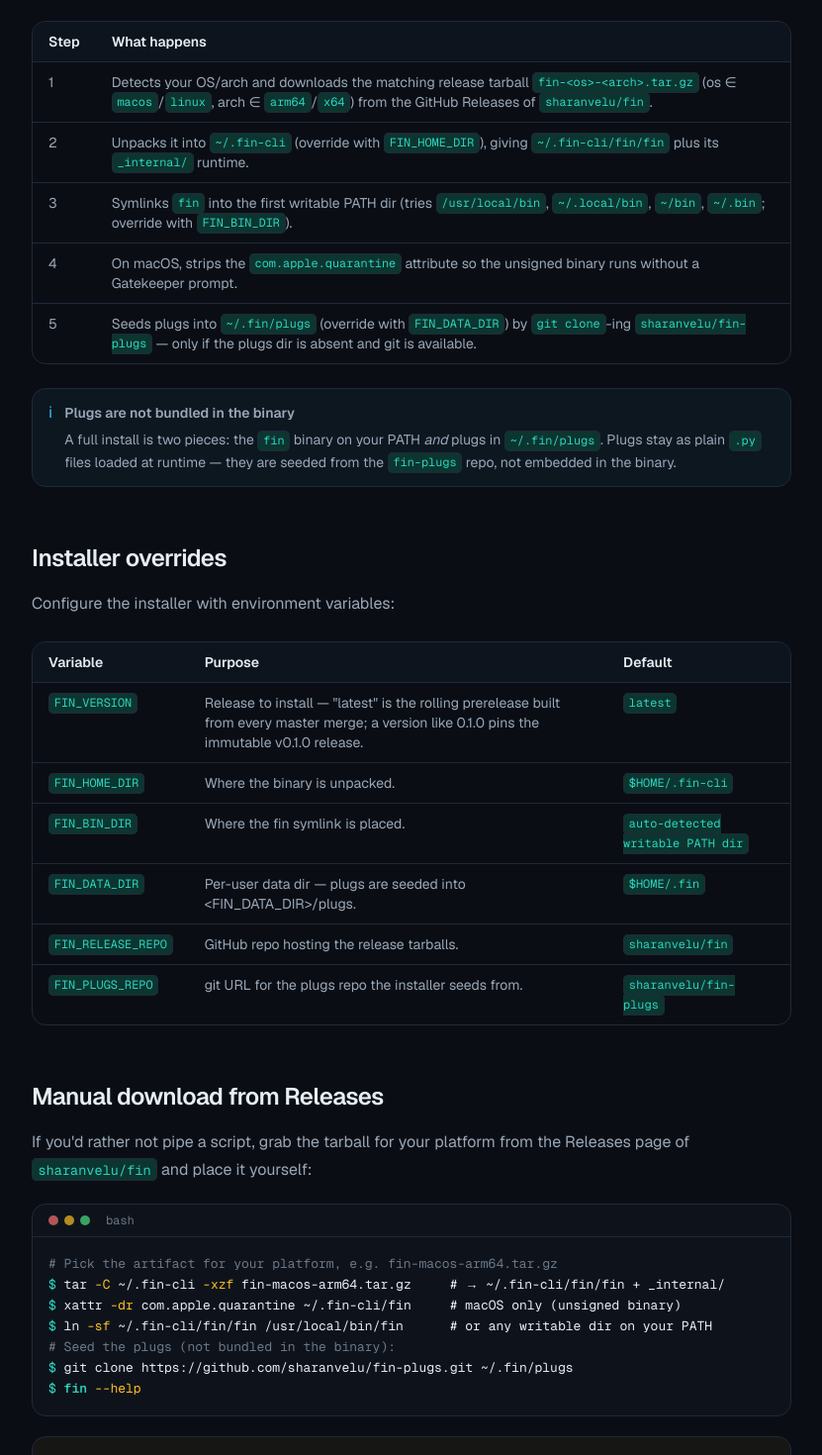
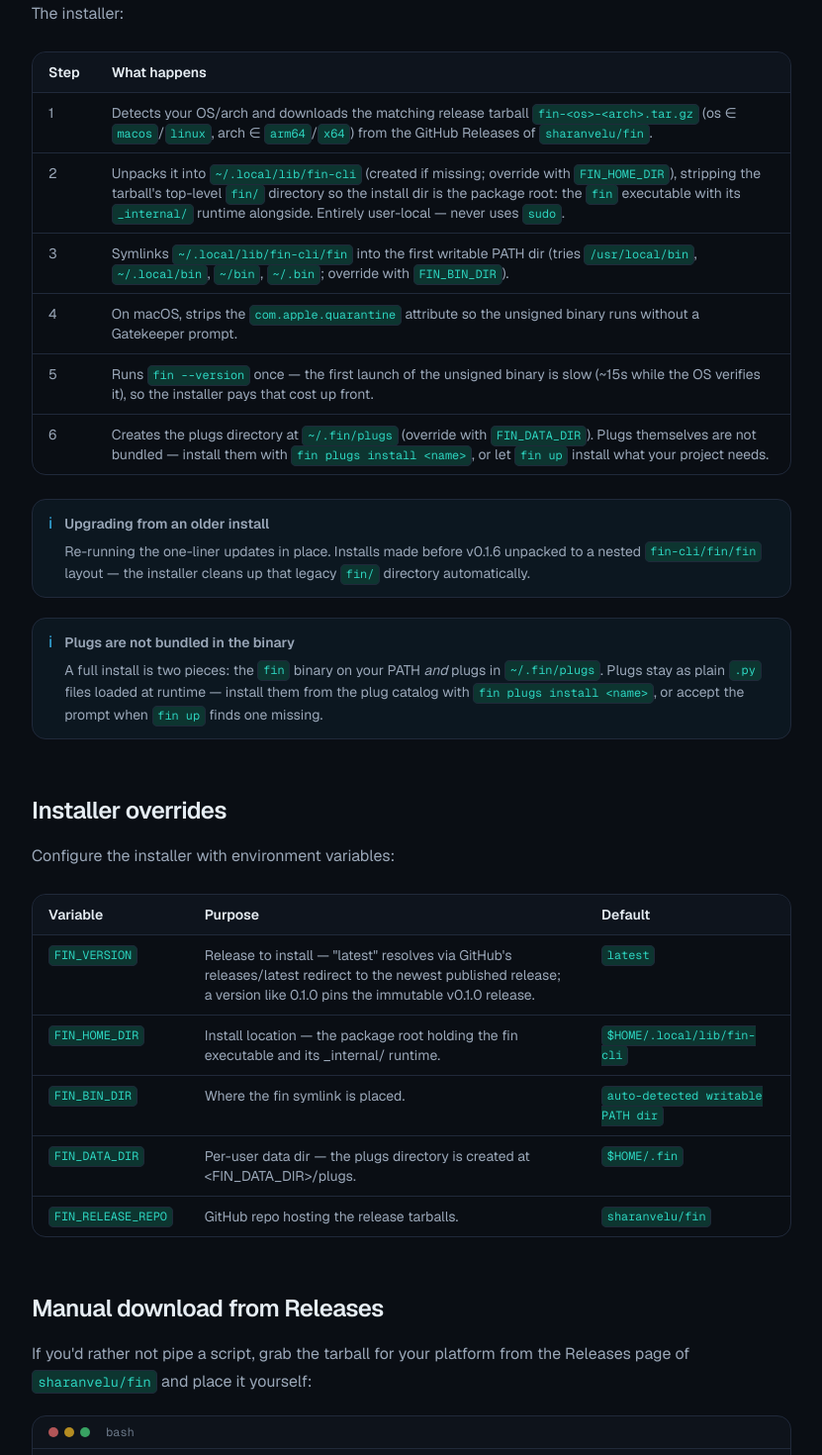
Before and after one commit to sharanvelu/fin-site, a Next.js app: page /docs/installation in a window 1280 px wide. Shown: the part 820-2290 px from the top of the page at 99% size, without its empty margins (280-1111 px from the left). Built offline with nearby package versions, Linux system fonts and the light colour scheme.

Commit message:
Updated the fin-site and its content for the new installation methods

```diff
--- a/app/docs/installation/page.tsx
+++ b/app/docs/installation/page.tsx
@@ -14,7 +14,7 @@ export default function InstallationPage() {
     <>
       <PageHeader
         title="Installation"
-        lead="Fin ships as a prebuilt, standalone binary per OS/arch — it embeds its own Python interpreter, so there's nothing to install but the binary itself. A full install is the binary on your PATH plus plugs in ~/.fin/plugs; the installer does both."
+        lead="Fin ships as a prebuilt, standalone binary per OS/arch — it embeds its own Python interpreter, so there's nothing to install but the binary itself. The installer puts the binary on your PATH; plugs are installed separately with fin plugs install <name> — or fin up offers to install any your project is missing."
       />
 
       <H2 id="prerequisites">Prerequisites</H2>
@@ -22,7 +22,7 @@ export default function InstallationPage() {
         head={["Requirement", "Notes"]}
         rows={[
           ["Docker", "Running locally — Docker Desktop, Colima, Rancher Desktop, or Podman with a Docker-compatible socket. Fin auto-detects the common socket paths."],
-          ["git", <>Used by the installer to seed the plugs, and by <Code>fin plugs install</Code>. Optional — without it, install plugs manually.</>],
+          ["git", <>Only used by <Code>fin plugs install &lt;git-url&gt;</Code>. Optional — catalog installs like <Code>fin plugs install laravel</Code> fetch over plain HTTPS and need no git.</>],
           ["Python 3.11+", <><strong>Only</strong> for installing from source. The prebuilt binary needs no Python, pip, or virtualenv.</>],
         ]}
       />
@@ -34,18 +34,26 @@ export default function InstallationPage() {
         head={["Step", "What happens"]}
         rows={[
           ["1", <>Detects your OS/arch and downloads the matching release tarball <Code>fin-&lt;os&gt;-&lt;arch&gt;.tar.gz</Code> (os ∈ <Code>macos</Code>/<Code>linux</Code>, arch ∈ <Code>arm64</Code>/<Code>x64</Code>) from the GitHub Releases of <Code>sharanvelu/fin</Code>.</>],
-          ["2", <>Unpacks it into <Code>~/.fin-cli</Code> (override with <Code>FIN_HOME_DIR</Code>), giving <Code>~/.fin-cli/fin/fin</Code> plus its <Code>_internal/</Code> runtime.</>],
-          ["3", <>Symlinks <Code>fin</Code> into the first writable PATH dir (tries <Code>/usr/local/bin</Code>, <Code>~/.local/bin</Code>, <Code>~/bin</Code>, <Code>~/.bin</Code>; override with <Code>FIN_BIN_DIR</Code>).</>],
+          ["2", <>Unpacks it into <Code>~/.local/lib/fin-cli</Code> (created if missing; override with <Code>FIN_HOME_DIR</Code>), stripping the tarball&apos;s top-level <Code>fin/</Code> directory so the install dir is the package root: the <Code>fin</Code> executable with its <Code>_internal/</Code> runtime alongside. Entirely user-local — never uses <Code>sudo</Code>.</>],
+          ["3", <>Symlinks <Code>~/.local/lib/fin-cli/fin</Code> into the first writable PATH dir (tries <Code>/usr/local/bin</Code>, <Code>~/.local/bin</Code>, <Code>~/bin</Code>, <Code>~/.bin</Code>; override with <Code>FIN_BIN_DIR</Code>).</>],
           ["4", <>On macOS, strips the <Code>com.apple.quarantine</Code> attribute so the unsigned binary runs without a Gatekeeper prompt.</>],
-          ["5", <>Seeds plugs into <Code>~/.fin/plugs</Code> (override with <Code>FIN_DATA_DIR</Code>) by <Code>git clone</Code>-ing <Code>sharanvelu/fin-plugs</Code> — only if the plugs dir is absent and git is available.</>],
+          ["5", <>Runs <Code>fin --version</Code> once — the first launch of the unsigned binary is slow (~15s while the OS verifies it), so the installer pays that cost up front.</>],
+          ["6", <>Creates the plugs directory at <Code>~/.fin/plugs</Code> (override with <Code>FIN_DATA_DIR</Code>). Plugs themselves are not bundled — install them with <Code>fin plugs install &lt;name&gt;</Code>, or let <Code>fin up</Code> install what your project needs.</>],
         ]}
       />
+
+      <Callout kind="info" title="Upgrading from an older install">
+        Re-running the one-liner updates in place. Installs made before v0.1.6
+        unpacked to a nested <Code>fin-cli/fin/fin</Code> layout — the installer
+        cleans up that legacy <Code>fin/</Code> directory automatically.
+      </Callout>
 
       <Callout kind="info" title="Plugs are not bundled in the binary">
         A full install is two pieces: the <Code>fin</Code> binary on your PATH{" "}
         <em>and</em> plugs in <Code>~/.fin/plugs</Code>. Plugs stay as plain{" "}
-        <Code>.py</Code> files loaded at runtime — they are seeded from the{" "}
-        <Code>fin-plugs</Code> repo, not embedded in the binary.
+        <Code>.py</Code> files loaded at runtime — install them from the plug
+        catalog with <Code>fin plugs install &lt;name&gt;</Code>, or accept the
+        prompt when <Code>fin up</Code> finds one missing.
       </Callout>
 
       <H2 id="installer-overrides">Installer overrides</H2>
@@ -68,12 +76,14 @@ export default function InstallationPage() {
         lang="bash"
         prompt
         code={`# Pick the artifact for your platform, e.g. fin-macos-arm64.tar.gz
-tar -C ~/.fin-cli -xzf fin-macos-arm64.tar.gz     # → ~/.fin-cli/fin/fin + _internal/
-xattr -dr com.apple.quarantine ~/.fin-cli/fin     # macOS only (unsigned binary)
-ln -sf ~/.fin-cli/fin/fin /usr/local/bin/fin      # or any writable dir on your PATH
+mkdir -p ~/.local/lib/fin-cli ~/.local/bin
+tar -C ~/.local/lib/fin-cli --strip-components=1 \\
+    -xzf fin-macos-arm64.tar.gz                          # → fin + _internal/
+xattr -dr com.apple.quarantine ~/.local/lib/fin-cli      # macOS only (unsigned binary)
+ln -sf ~/.local/lib/fin-cli/fin ~/.local/bin/fin         # or any writable dir on your PATH
 
-# Seed the plugs (not bundled in the binary):
-git clone https://github.com/sharanvelu/fin-plugs.git ~/.fin/plugs
+# Install the plugs you need (not bundled in the binary):
+fin plugs install laravel
 
 fin --help`}
       />
--- a/app/docs/plugs/page.tsx
+++ b/app/docs/plugs/page.tsx
@@ -47,11 +47,12 @@ export default function PlugsPage() {
         Docker itself. Fin&apos;s orchestrator is the sole code path that touches the daemon.
       </Callout>
 
-      <H2 id="bundled">Bundled plugs</H2>
+      <H2 id="bundled">Catalog plugs</H2>
       <P>
         Plugs are <strong>not</strong> embedded in the <Code>fin</Code> binary — they stay as
-        plain <Code>.py</Code> files loaded at runtime. The installer seeds these into{" "}
-        <Code>~/.fin/plugs</Code> by cloning the <Code>fin-plugs</Code> repo:
+        plain <Code>.py</Code> files loaded at runtime, installed into{" "}
+        <Code>~/.fin/plugs</Code> from the official plug catalog (the{" "}
+        <Code>fin-plugs</Code> repo):
       </P>
       <RefTable
         head={["Plug", "Type", "Provides"]}
@@ -69,13 +70,23 @@ export default function PlugsPage() {
         prompt
         code={`fin plugs list                 # installed plugs and their commands
 fin plugs info laravel         # one plug's metadata and path
-fin plugs install <git-url>    # install a plug from a git URL
+fin plugs search <query>       # search the remote plug catalog
+fin plugs install <name>       # install by catalog name (or a git URL)
 fin plugs uninstall <name>     # remove an installed plug`}
       />
       <P>
         A SQLite registry at <Code>~/.fin/registry.db</Code> caches plug metadata for fast
         lookups; it refreshes automatically whenever you list plugs.
       </P>
+
+      <Callout kind="tip" title="fin up installs missing plugs for you">
+        Before starting anything, <Code>fin up</Code> checks that the{" "}
+        <Code>FIN_APP</Code> plug and every plug in <Code>FIN_PLUGS</Code> is
+        installed. If any are missing it offers to install them from the catalog
+        (<Code>[Y/n]</Code>, defaults to Yes) and then continues — decline and it
+        aborts, listing the exact <Code>fin plugs install &lt;name&gt;</Code>{" "}
+        commands to run yourself.
+      </Callout>
 
       <Pager
         prev={{ title: "How it works", href: "/docs/how-it-works" }}
--- a/app/docs/quickstart/page.tsx
+++ b/app/docs/quickstart/page.tsx
@@ -49,6 +49,16 @@ REDIS_HOST=fin_redis`}
       </P>
       <CodeBlock code={`✓ myapp is up at http://myapp.localhost`} />
 
+      <Callout kind="tip" title="No plugs installed yet? fin up handles it">
+        On a fresh install, <Code>fin up</Code> notices that the{" "}
+        <Code>laravel</Code>, <Code>mysql</Code>, and <Code>redis</Code> plugs
+        from your <Code>.env</Code> aren&apos;t installed and asks{" "}
+        <Code>Do you want to install them to proceed? [Y/n]</Code>. Accept (the
+        default) and it fetches each from the plug catalog into{" "}
+        <Code>~/.fin/plugs</Code>, then continues — no separate{" "}
+        <Code>fin plugs install</Code> step needed.
+      </Callout>
+
       <Callout kind="info" title="Connecting to shared assets">
         Assets are reachable on their service hostnames from inside containers:{" "}
         <Code>DB_HOST=fin_mysql</Code>, <Code>REDIS_HOST=fin_redis</Code>,{" "}
--- a/app/docs/troubleshooting/page.tsx
+++ b/app/docs/troubleshooting/page.tsx
@@ -30,11 +30,22 @@ export default function TroubleshootingPage() {
         project&apos;s <Code>.env</Code>.
       </P>
 
-      <H2 id="plug-missing">App plug not installed</H2>
+      <H2 id="plug-missing">Plugs not installed</H2>
       <P>
-        <Code>&quot;App plug &apos;&lt;name&gt;&apos; is not installed.&quot;</Code> — check{" "}
-        <Code>fin plugs list</Code>; ensure the plug exists under <Code>App/&lt;name&gt;</Code>{" "}
-        in your plugs dir (<Code>~/.fin/plugs</Code>).
+        <Code>fin up</Code> checks that the <Code>FIN_APP</Code> plug and every plug in{" "}
+        <Code>FIN_PLUGS</Code> is installed before starting anything. If any are missing it
+        warns <Code>&quot;These plugs are not installed: &lt;names&gt;&quot;</Code> and offers
+        to install them from the plug catalog (<Code>[Y/n]</Code>, defaults to Yes) — accept
+        and it installs them into <Code>~/.fin/plugs</Code> and continues. Decline and it
+        aborts (exit code <Code>1</Code>) with a <Code>Plugs Not Installed</Code> panel
+        listing the exact <Code>fin plugs install &lt;name&gt;</Code> commands to run
+        manually.
+      </P>
+      <P>
+        If a plug still fails to load after installing (e.g.{" "}
+        <Code>&quot;App plug &apos;&lt;name&gt;&apos; is not installed.&quot;</Code>), check{" "}
+        <Code>fin plugs list</Code> and confirm the plug file exists in your plugs dir{" "}
+        (<Code>~/.fin/plugs</Code>).
       </P>
 
       <H2 id="port">Port already in use</H2>
--- a/lib/content.ts
+++ b/lib/content.ts
@@ -57,7 +57,7 @@ export const COMMAND_GROUPS: CommandGroup[] = [
     commands: [
       {
         name: "up",
-        desc: "Ensure the proxy, start enabled assets, start the primary app container, and auto-create the DB. Requires FIN_APP.",
+        desc: "Ensure the proxy, start enabled assets, start the primary app container, and auto-create the DB. Requires FIN_APP; offers to install any missing FIN_APP/FIN_PLUGS plugs before starting.",
       },
       {
         name: "down",
@@ -125,12 +125,12 @@ export const COMMAND_GROUPS: CommandGroup[] = [
       {
         name: "plugs search",
         args: "<query>",
-        desc: "Search the remote catalog (not yet wired up — reports a clear message).",
+        desc: "Search the remote plug catalog by name/description.",
       },
       {
         name: "plugs install",
         args: "<name|git-url>",
-        desc: "Install a plug from a git URL (catalog install pending).",
+        desc: "Install a plug by catalog name (e.g. laravel) or from a git URL.",
       },
       { name: "plugs uninstall", args: "<name>", desc: "Remove an installed plug from disk." },
     ],
@@ -234,7 +234,7 @@ export const HIGHLIGHTS = [
   },
   {
     title: "Plugin-driven",
-    body: "Apps and services are plugs: small declarative Python classes that describe containers and contribute commands. Bundled plugs cover Laravel, MySQL, PostgreSQL and Redis.",
+    body: "Apps and services are plugs: small declarative Python classes that describe containers and contribute commands. Official plugs cover Laravel, MySQL, PostgreSQL and Redis.",
     icon: "plug",
   },
   {
@@ -260,20 +260,20 @@ export const HIGHLIGHTS = [
 ];
 
 export const INSTALL_ONE_LINER =
-  'bash -c "$(curl -fsSL https://raw.githubusercontent.com/sharanvelu/fin/main/install.sh)"';
+  'bash -c "$(curl -fsSL https://raw.githubusercontent.com/sharanvelu/fin/master/install.sh)"';
 
 /** Environment overrides read by install.sh (not by the fin binary itself). */
 export const INSTALLER_ENV: EnvVar[] = [
   {
     name: "FIN_VERSION",
     meaning:
-      "Release to install — \"latest\" is the rolling prerelease built from every master merge; a version like 0.1.0 pins the immutable v0.1.0 release.",
+      "Release to install — \"latest\" resolves via GitHub's releases/latest redirect to the newest published release; a version like 0.1.0 pins the immutable v0.1.0 release.",
     default: "latest",
   },
   {
     name: "FIN_HOME_DIR",
-    meaning: "Where the binary is unpacked.",
-    default: "$HOME/.fin-cli",
+    meaning: "Install location — the package root holding the fin executable and its _internal/ runtime.",
+    default: "$HOME/.local/lib/fin-cli",
   },
   {
     name: "FIN_BIN_DIR",
@@ -282,7 +282,7 @@ export const INSTALLER_ENV: EnvVar[] = [
   },
   {
     name: "FIN_DATA_DIR",
-    meaning: "Per-user data dir — plugs are seeded into <FIN_DATA_DIR>/plugs.",
+    meaning: "Per-user data dir — the plugs directory is created at <FIN_DATA_DIR>/plugs.",
     default: "$HOME/.fin",
   },
   {
@@ -290,9 +290,4 @@ export const INSTALLER_ENV: EnvVar[] = [
     meaning: "GitHub repo hosting the release tarballs.",
     default: "sharanvelu/fin",
   },
-  {
-    name: "FIN_PLUGS_REPO",
-    meaning: "git URL for the plugs repo the installer seeds from.",
-    default: "sharanvelu/fin-plugs",
-  },
 ];
```
